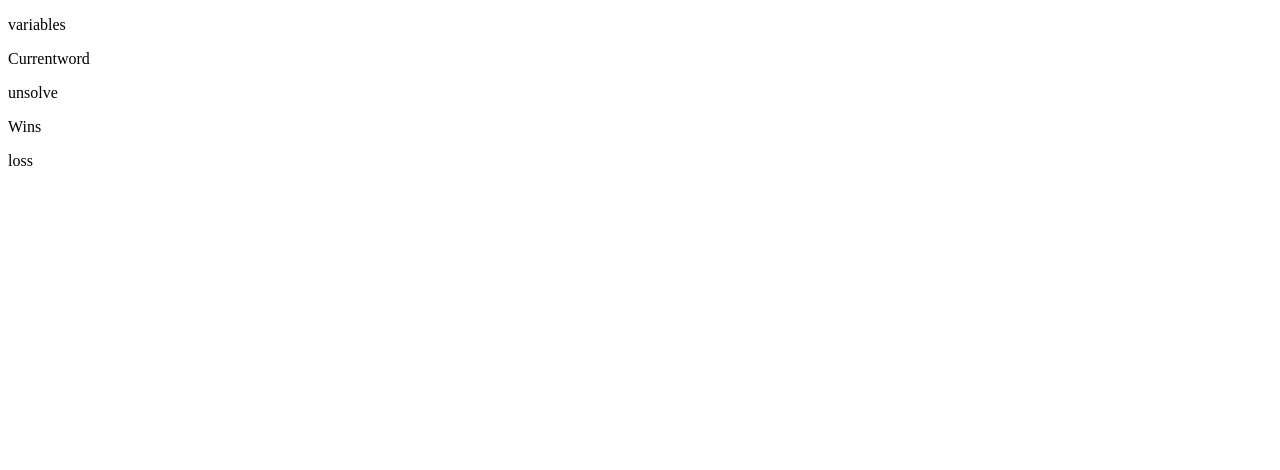
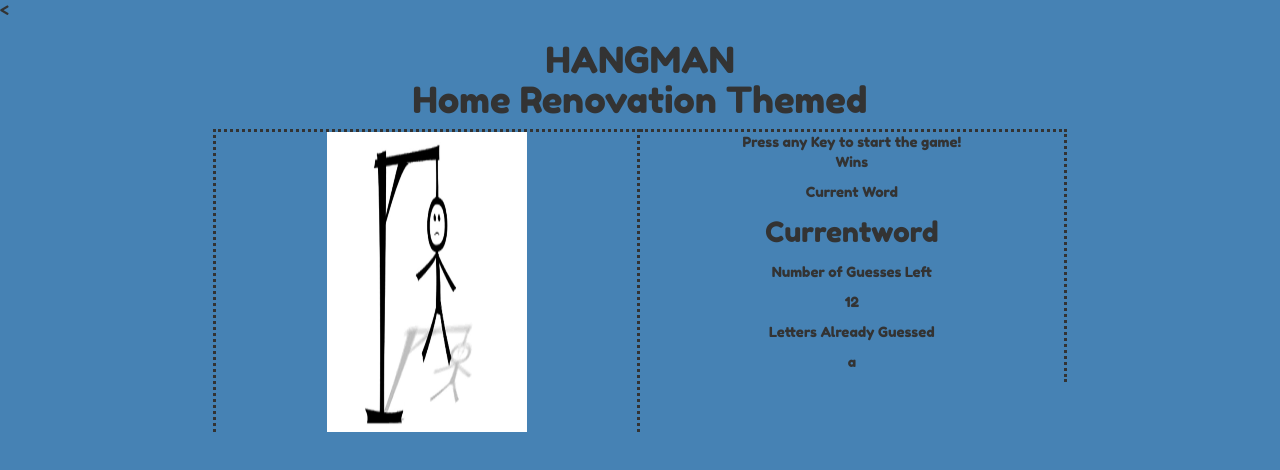
Before and after one commit to stabrr/Hangman-Game, a plain HTML site: page index.html in a window 1280 px wide. Drawn offline with nearby package versions, Linux system fonts and the light colour scheme.

Commit message:
styling done

```diff
--- a/assets/css/style.css
+++ b/assets/css/style.css
@@ -0,0 +1,36 @@
+.test{
+	font-family: 'Fredoka One', cursive;
+	font-size: 140%;
+	background-color: #4682B4 !important;
+}
+h1 {
+	text-align: center;
+}
+
+.hangColor{
+	background-color: #4682B4;
+}
+.why{
+	background-color: #4682B4;
+}
+.winner{
+	text-align: center;
+	border-style: dotted;
+	border-bottom: none;
+}
+
+.winImage{
+	height:300px;
+	width: 200px;
+}
+
+.game{
+	text-align: center;
+	border-style: dotted;
+	border-left: none;
+	border-bottom: none;
+}
+
+.wordUnsolved{
+	font-size: 200%;
+}
--- a/assets/javascript/game.js
+++ b/assets/javascript/game.js
@@ -122,7 +122,7 @@ document.onkeyup = function(event) {
       	document.getElementById('unsolve').innerHTML = unsolvedWord.join(" ");
       	document.getElementById('guesses').innerHTML = "Guessed Letters: " + lettersGuessed.join(" ");
       	document.getElementById('wins').innerHTML = "Wins= " + winCounter;
-      	document.getElementById('loss').innerHTML = "Losses= " + lossCounter;
+      //	document.getElementById('loss').innerHTML = "Losses= " + lossCounter;
 
 
 
--- a/index.html
+++ b/index.html
@@ -1,20 +1,46 @@
 <!DOCTYPE html>
-<html lang="en-us">
+<<html lang="en-us">
+
 <head>
-	<meta charset="utf-8">
-	<title>Hangman</title>
-	<link rel="stylesheet" type="text/css" href="assets/css/style.css">
-<!-- 	<script type="text/javascript" src="assets/javascript/game.js"></script> -->
+	<meta charset="UTF-8">
+	<title>hangman</title>
+	<meta name="viewport" content="width=device-width, initial-scale=1">
+		<!-- Latest compiled and minified CSS -->
+
+<link rel="stylesheet" href="https://maxcdn.bootstrapcdn.com/bootstrap/3.3.7/css/bootstrap.min.css" integrity="sha384-BVYiiSIFeK1dGmJRAkycuHAHRg32OmUcww7on3RYdg4Va+PmSTsz/K68vbdEjh4u" crossorigin="anonymous">
+
+<!-- Optional theme -->
+<!--<link href="https://maxcdn.bootstrapcdn.com/bootswatch/3.3.7/flatly/bootstrap.min.css" rel="stylesheet" integrity="sha384-+ENW/yibaokMnme+vBLnHMphUYxHs34h9lpdbSLuAwGkOKFRl4C34WkjazBtb7eT" crossorigin="anonymous">-->
+
+<link rel="stylesheet" type="text/css" href="assets/css/style.css">
+<link href="https://fonts.googleapis.com/css?family=Fredoka+One" rel="stylesheet">
+
 </head>
+<body class="test">
+<div class="row why">
+  <h1>HANGMAN<AM</h1>
+  <p>Home Renovation Themed</p>
+</div>
+<div class="container-fluid gameContainer">
+	<div class="row why">
+	 <div class="col-sm-2"></div>
+	 <div class="col-sm-4 winner">
+		<img class="winImage" id=winImg src="assets/images/hangman.jpg">
+	 </div>
+	 <div class="col-sm-4 game">Press any Key to start the game!
+	 	<p id=wins>Wins</p>
+	 	<p>Current Word</p>
+	 	<p id=unsolve class=wordUnsolved>Currentword</p>
+	 	<p>Number of Guesses Left</p>
+	 	<p id=guessesLeft>12</p>
+	 	<p>Letters Already Guessed</p>
+	 	<p id=guesses>a</p>
+	 </div>
+	 <div class="col-sm-2"></div>
+	</div>
+</div>
 
-<body>
-<p id=guessesLeft>variables</p>
-<p id=unsolve>Currentword</p>
-<p id=guesses>unsolve</p>
-<p id=wins>Wins</p>
-<p id=loss>loss</p>
-
-
+</div>
 <script type="text/javascript" src="assets/javascript/game.js"></script>
 </body>
 </html>
```
Also changed, not shown: assets/images/hangman.jpg (added).
